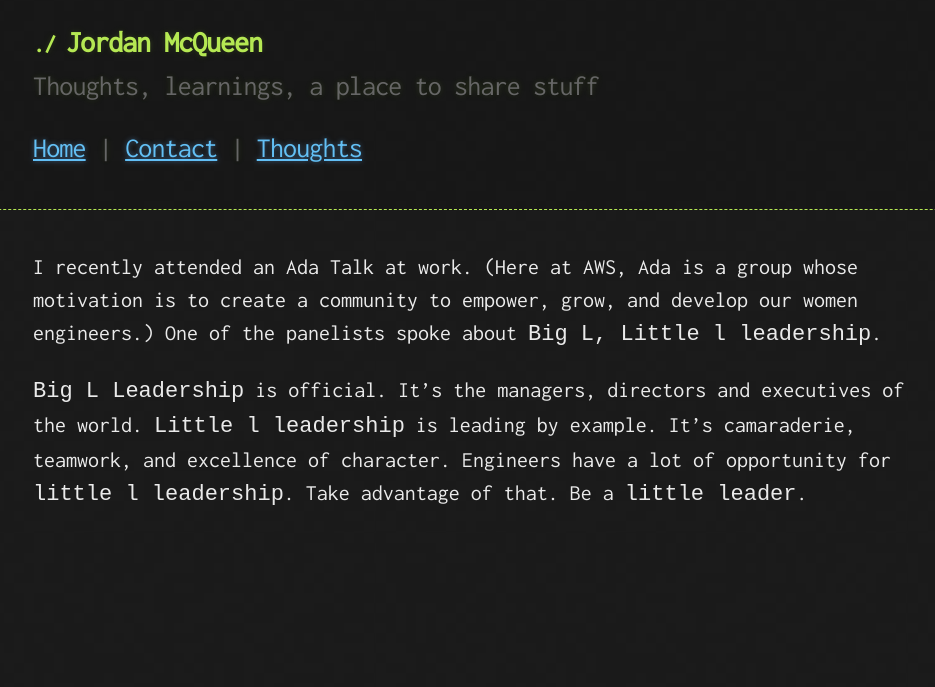
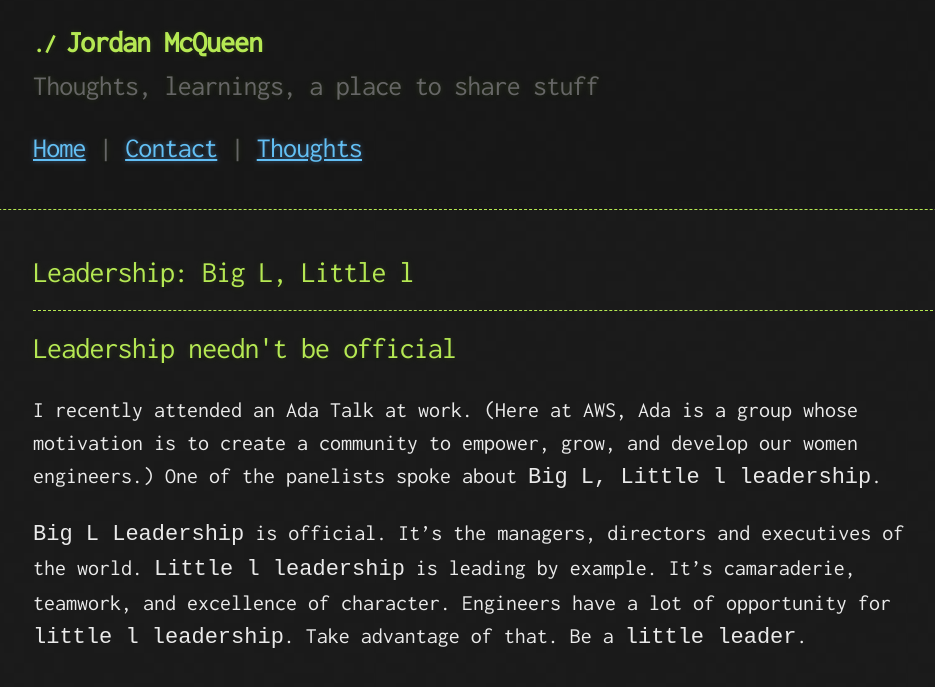
Before and after one commit to mcqueenjordan/mcqueenjordan.github.io, a Jekyll site: the page built from _thought/leadership-big-l-little-l.md, in a window 1280 px wide. Shown: the top 687 px of the page, without its empty margins (157-1092 px from the left). Built offline with Jekyll 4.4.1, drawn with Linux system fonts in a browser that asks for light colours; our own code applies the rules of GitHub Pages for plain Markdown files.

Commit message:
add quotes

```diff
--- a/_thought/leadership-big-l-little-l.md
+++ b/_thought/leadership-big-l-little-l.md
@@ -1,6 +1,6 @@
 ---
 layout: thought
-title: Leadership: Big L, Little l
+title: "Leadership: Big L, Little l"
 subtitle: Leadership needn't be official
 name: leadership-big-l-little-l
 published_date: 2017-08-11
```
